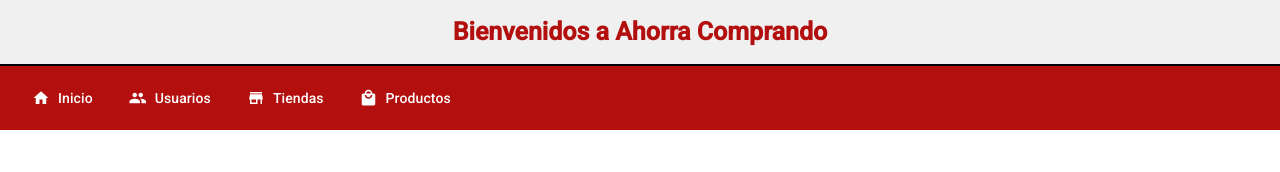
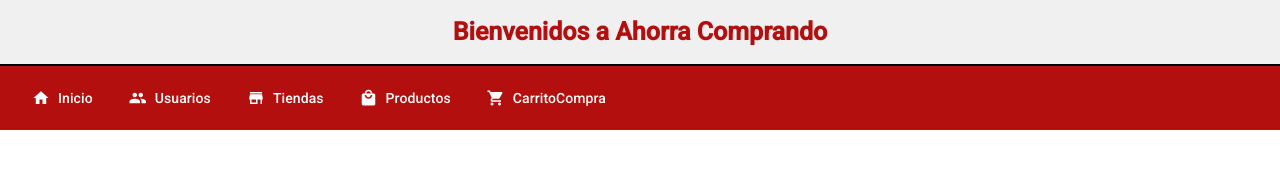
Before and after one commit to AndyLC346/FrontEnd---Grupo-1---ArquiWeb2025-01, an Angular app: page / in a window 1280 px wide. Shown: the top 172 px of the page. Built offline with nearby package versions, Linux system fonts and the light colour scheme.

Commit message:
CarritoCompra - Part 1

```diff
--- a/src/app/components/menu/menu.component.html
+++ b/src/app/components/menu/menu.component.html
@@ -36,6 +36,13 @@
     </button>
   </div>
 
+  <div>
+    <button mat-button [matMenuTriggerFor]="menuCarritoCompra" class="btn-rojo">
+      <mat-icon>shopping_cart</mat-icon>
+      CarritoCompra
+    </button>
+  </div>
+
 </mat-toolbar>
 
 <mat-menu #menuUsuarios="matMenu">
@@ -52,3 +59,8 @@
   <button mat-menu-item routerLink="/productos">Listar</button>
   <button mat-menu-item routerLink="/productos/insertareditarproductos">Registrar</button>
 </mat-menu>
+
+<mat-menu #menuUsuarios="matMenu">
+  <button mat-menu-item routerLink="/carritocompra">Listar</button>
+  <button mat-menu-item routerLink="/carritocompra/insertareditarcarritocompra">Registrar</button>
+</mat-menu>
```
Also changed, not shown: src/app/models/carritocompra.ts (added, +9 -0 lines).
